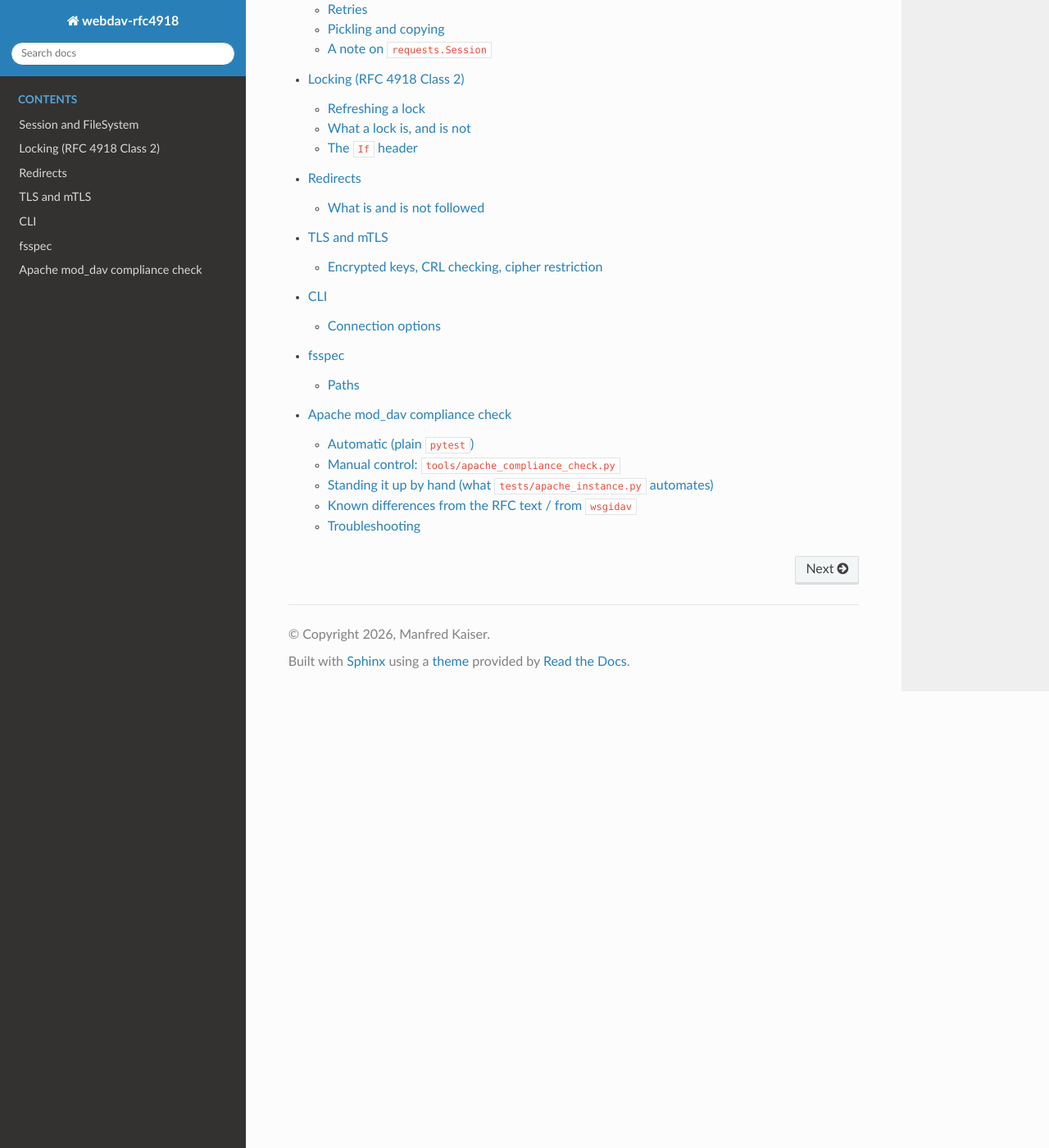
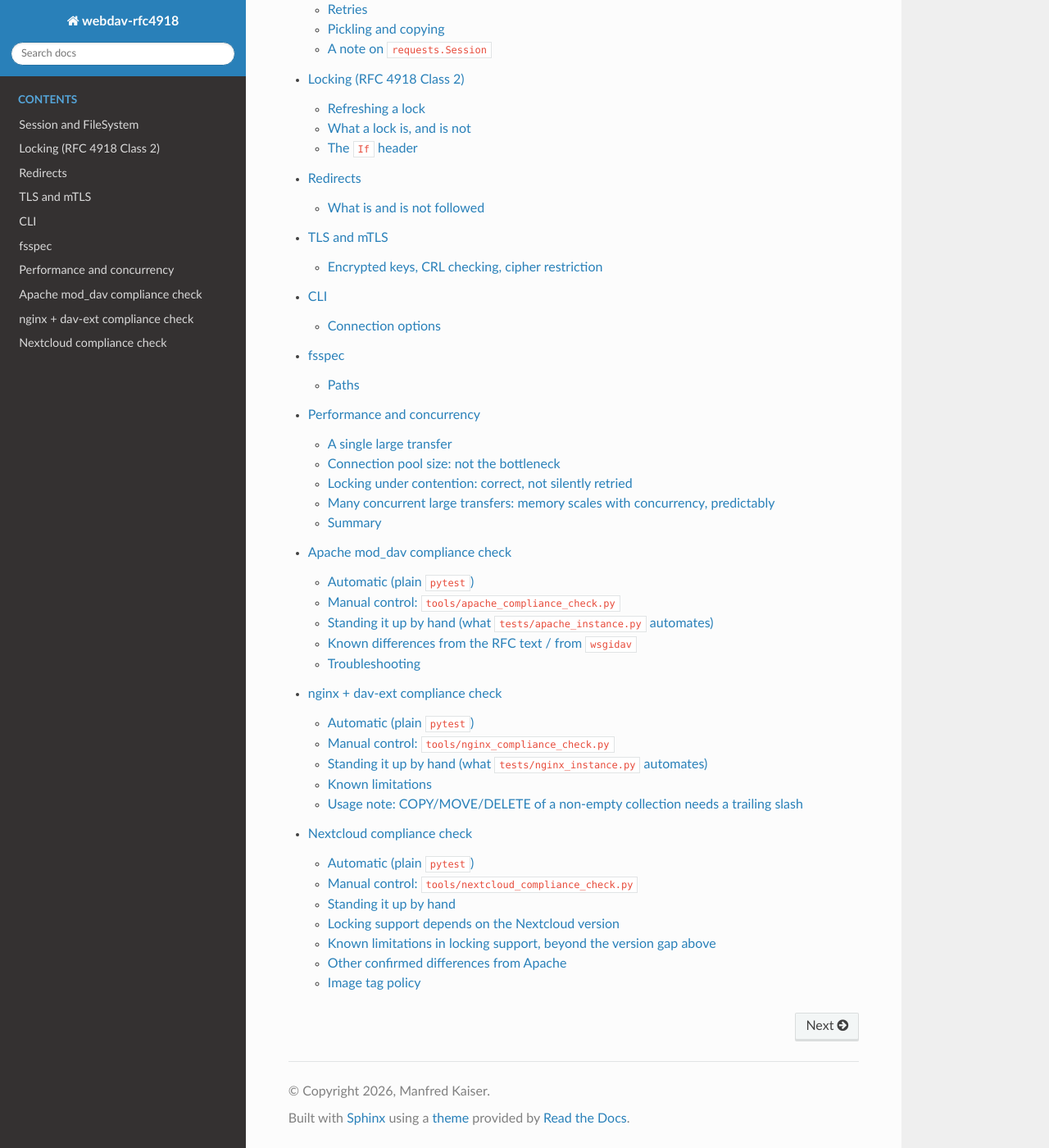
Before and after one commit to manfred-kaiser/webdav-rfc4918, a Sphinx documentation site: the page built from docs/index.md, in a window 1280 px wide and 1400 px high, scrolled down 884 px. Shown: the whole window at 82% size. Built offline with Sphinx 7.4.7 and the Read the Docs theme 3.1.0, drawn with Linux system fonts in a browser that asks for light colours; some of the changed lines change nothing that is shown.

Commit message:
Document the concurrency/load testing findings as a performance reference
Local, measured findings, not claims: streaming memory stays flat
regardless of file size, the default connection pool size is not the
bottleneck under concurrent load (verified against a 10x larger one),
lock bookkeeping stays correct under heavy contention, and why
LOCK/PUT/UNLOCK are deliberately not retried on a dropped connection
(only GET/HEAD/OPTIONS/PROPFIND are - retrying the others risks
double-acquiring a lock or a false conflict on an already-released one).

Also wires nginx/nextcloud-compliance-check into the Sphinx toctree -
they existed but were never added alongside apache-compliance-check.

````diff
--- a/docs/index.md
+++ b/docs/index.md
@@ -38,5 +38,8 @@ reference/redirects
 reference/tls
 reference/cli
 reference/fsspec
+reference/performance
 apache-compliance-check
+nginx-compliance-check
+nextcloud-compliance-check
 ```
--- /dev/null
+++ b/docs/reference/performance.md
@@ -0,0 +1,95 @@
+# Performance and concurrency
+
+Measured locally against a real WsgiDAV instance (not simulated), to
+answer two questions: how fast is a transfer, and what actually breaks
+under concurrent load.
+
+## A single large transfer
+
+A 1 GiB upload/download round-trip, verified byte-for-byte (SHA-256):
+
+| | Throughput | Peak RSS |
+|---|---|---|
+| Upload | ~565 MB/s | 57 MB |
+| Download | ~319 MB/s | 57 MB |
+
+The low, flat memory figure confirms `upload_file`/`download_file` truly
+stream through `chunk_size` (4 MiB default) rather than buffering the
+whole file - the number does not grow with file size.
+
+## Connection pool size: not the bottleneck
+
+`Session` mounts its `HTTPAdapter` with no explicit `pool_maxsize`, so it
+inherits `requests`'/`urllib3`'s default of 10 connections per host. That
+looks like an obvious thing to tune up for high concurrency - it isn't,
+in practice: flooding a shared `Session` with 50 threads performed
+*identically* (if anything, slightly worse) after mounting a custom
+adapter with `pool_maxsize=100`:
+
+```python
+from webdav.transport.deadline import DeadlineAdapter
+
+session.mount("https://", DeadlineAdapter(pool_connections=20, pool_maxsize=100))
+session.mount("http://", DeadlineAdapter(pool_connections=20, pool_maxsize=100))
+```
+
+| Pool size | Throughput (50 threads x 20 requests) |
+|---|---|
+| 10 (default) | ~297 req/s |
+| 100 (mounted) | ~252 req/s |
+
+The ceiling under concurrent load is the *server's* own capacity (a
+single-process WsgiDAV/cheroot instance, bound by Python's GIL for
+request handling), not the client's connection pool. A real deployment
+target that handles requests across multiple processes (Apache, nginx)
+should scale further before hitting a client-side limit - this project's
+own Apache/nginx compliance suites run the same library against exactly
+those, just not at this concurrency.
+
+## Locking under contention: correct, not silently retried
+
+50 threads, each acquiring and releasing an exclusive lock on the same
+path 10 times in a tight loop (500 attempts total): no deadlocks, no
+corrupted lock bookkeeping (`session.locks` is empty once every thread
+finishes), and lock conflicts are reported correctly as
+{class}`~webdav.exceptions.ResourceLockedError`.
+
+Under this load, a small number of `LOCK`/`PUT`/`UNLOCK` calls got a
+transient `requests.exceptions.ConnectionError` (the server resetting an
+overloaded connection) that propagated to the caller instead of being
+retried. **This is deliberate**, not a gap: `retry=True` (the default)
+only retries safe, idempotent methods -
+
+```python
+RETRYABLE_METHODS = frozenset({Method.GET, Method.HEAD, Method.OPTIONS, Method.PROPFIND})
+```
+
+(`webdav.methods`) - `LOCK`, `UNLOCK`, `PUT`, `MKCOL`, `COPY`, `MOVE` and
+`PROPPATCH` are excluded on purpose. Blindly retrying a `LOCK` whose
+response was lost risks acquiring it twice (or masking a genuine
+conflict); blindly retrying an `UNLOCK` that actually succeeded risks a
+confusing `409` on the retry for a lock that is already gone. A caller
+doing heavy concurrent locking and wanting resilience against transient
+connection failures needs to catch `requests.exceptions.ConnectionError`
+around those specific calls itself - the library will not paper over it.
+
+## Many concurrent large transfers: memory scales with concurrency, predictably
+
+8 independent `FileSystem` instances, each uploading and downloading its
+own 100 MiB file concurrently (disk-based, not held in memory by the
+caller): all 8 checksums matched, ~219 MB/s aggregate throughput, and
+peak RSS grew by about 90 MB per concurrent transfer (not per megabyte
+transferred) - consistent with each connection's own chunk buffers and
+`requests`/`urllib3` overhead, not a leak. Plan memory for concurrent
+large transfers roughly as *(number of simultaneous transfers) x 90 MB*,
+not as a function of file size.
+
+## Summary
+
+| Question | Answer |
+|---|---|
+| Does a large transfer stream, or buffer the whole file? | Streams - flat ~57 MB regardless of file size |
+| Is the default connection pool size a bottleneck? | No - a 10x larger pool made no measurable difference |
+| Is lock bookkeeping safe under heavy concurrent contention? | Yes - no corruption, no deadlocks, observed under 500 concurrent attempts |
+| Are LOCK/PUT/UNLOCK retried on a dropped connection? | No, deliberately - only GET/HEAD/OPTIONS/PROPFIND are |
+| Does memory blow up with many concurrent large transfers? | No - grows linearly with concurrency, not file size |
````
